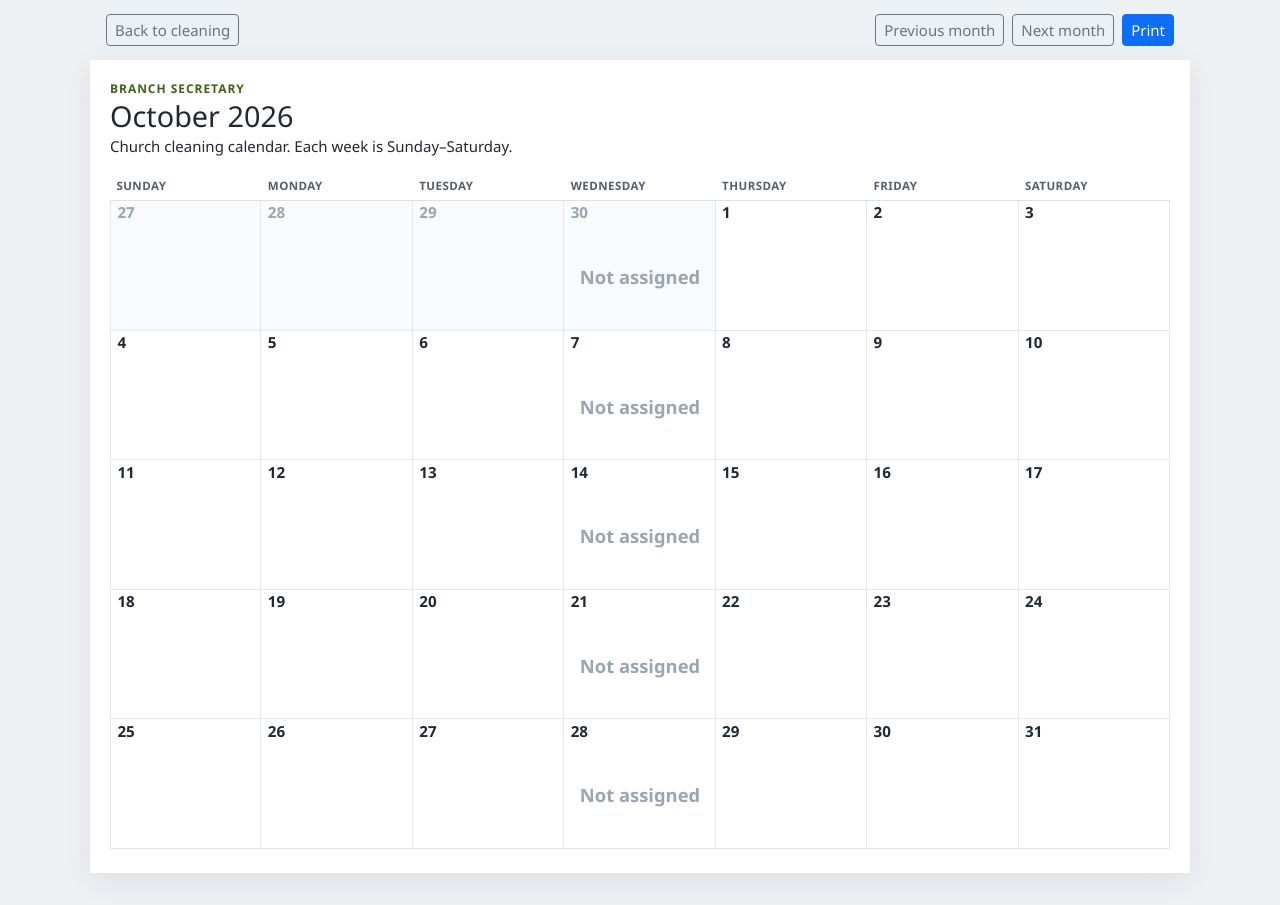
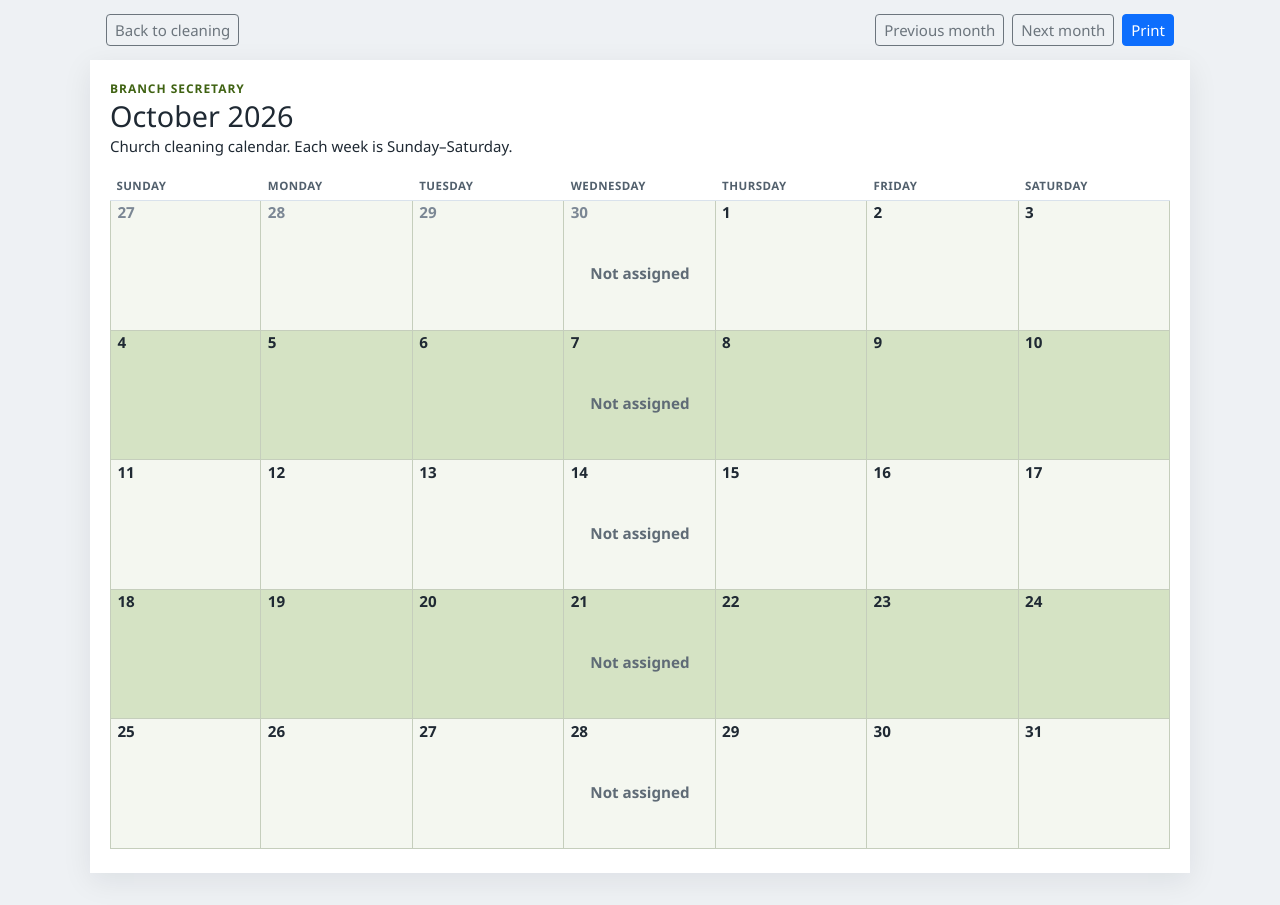
Before and after one commit to alexanderrichhunt-creator/branch-secretary-tool, a Flask app: page /cleaning/print in a window 1280 px wide. Run offline with Flask 3, Linux system fonts and the light colour scheme; the visitor is signed in with stand-in values (Sample User, id 1); data that the repository does not hold is empty.

Commit message:
Separate cleaning print names onto smaller lines, in columns of four (#4)
* Separate each cleaning print name onto its own line.

A week's assignees were one bold string, so it was hard to see where one name ended. Each person is now a centered line inside that week's squares, and a packed six-week month still fits on one letter page.

Co-authored-by: alexanderrichhunt-creator <alexanderrichhunt-creator@users.noreply.github.com>

* Use smaller cleaning-print names and another column after four.

Each person stays on their own line, in smaller type. A week with more than four names continues at the top of the next column, four names deep, so the list still sits inside that week's squares on one letter page.

Co-authored-by: alexanderrichhunt-creator <alexanderrichhunt-creator@users.noreply.github.com>

* Alternate cleaning-print weeks between two soft tints.

Each Sunday–Saturday row is one band, pale then sage, so the week edges are obvious. The greens differ in lightness and still separate on a black-and-white printer. Names and the one-page letter layout stay as they are.

Co-authored-by: alexanderrichhunt-creator <alexanderrichhunt-creator@users.noreply.github.com>

---------

Co-authored-by: Cursor Agent <cursoragent@cursor.com>
Co-authored-by: alexanderrichhunt-creator <alexanderrichhunt-creator@users.noreply.github.com>

```diff
--- a/app/cleaning.py
+++ b/app/cleaning.py
@@ -72,3 +72,13 @@ def cleaning_title(names: list[str]) -> str:
     if not names:
         return "Cleaning"
     return "Cleaning: " + ", ".join(names)
+
+
+# Print columns stay short enough to sit inside one week of day squares.
+NAMES_PER_PRINT_COLUMN = 4
+
+
+def cleaning_name_columns(names: list[str], per_column: int = NAMES_PER_PRINT_COLUMN) -> list[list[str]]:
+    """Fill down each column, then start another. At most ``per_column`` names each."""
+    size = per_column if per_column > 0 else NAMES_PER_PRINT_COLUMN
+    return [list(names[i : i + size]) for i in range(0, len(names), size)]
--- a/app/routes.py
+++ b/app/routes.py
@@ -1801,8 +1801,8 @@ def _print_grid_bounds(month_start: date) -> tuple[date, date]:
     return grid_start, grid_end
 
 
-def _print_weeks(month_start: date, grid_start: date, grid_end: date, by_day: dict[date, list[str]], cleaners: dict[date, str] | None = None) -> list[dict]:
-    from .cleaning import format_week_range
+def _print_weeks(month_start: date, grid_start: date, grid_end: date, by_day: dict[date, list[str]], cleaners: dict[date, list[str]] | None = None) -> list[dict]:
+    from .cleaning import cleaning_name_columns, format_week_range
 
     weeks = []
     cursor = grid_start
@@ -1822,11 +1822,20 @@ def _print_weeks(month_start: date, grid_start: date, grid_end: date, by_day: di
                     "labels": shown,
                 }
             )
+        if cleaners is None:
+            week_cleaners: list[str] | str = ""
+            columns: list[list[str]] = []
+        else:
+            week_cleaners = list(cleaners.get(cursor) or [])
+            columns = cleaning_name_columns(week_cleaners)
         weeks.append(
             {
                 "start": cursor,
                 "range_label": format_week_range(cursor),
-                "cleaners": (cleaners or {}).get(cursor, ""),
+                # Names stay a list so the cleaning print can put each person on their
+                # own line, in columns of four. The main calendar print ignores this.
+                "cleaners": week_cleaners,
+                "cleaner_columns": columns,
                 "days": days,
             }
         )
@@ -1887,7 +1896,7 @@ def _print_calendar_weeks(month_start: date, hidden: set[str]) -> list[dict]:
 def _print_cleaning_weeks(month_start: date) -> list[dict]:
     grid_start, grid_end = _print_grid_bounds(month_start)
     cleaners = {
-        row.week_start: ", ".join(row.cleaner_names())
+        row.week_start: row.cleaner_names()
         for row in CleaningAssignment.query.filter(
             CleaningAssignment.week_start >= grid_start,
             CleaningAssignment.week_start <= grid_end,
--- a/app/static/app.css
+++ b/app/static/app.css
@@ -906,8 +906,10 @@ body {
 }
 
 /* Cleaning print uses the same hairline calendar grid as the month calendar.
-   Names sit in the middle of that week's squares, with a light tint and no
-   extra box or outer border. */
+   Names sit in the middle of that week's squares. Weeks alternate between two
+   soft greens of different lightness so each Sunday–Saturday band is obvious
+   on a color printer and still separates in black and white. No extra border
+   or filled name plate. */
 .print-cleaning-cal {
   border-collapse: collapse;
   border-spacing: 0;
@@ -935,28 +937,33 @@ body {
 .print-week-day {
   min-height: 1.35in;
   padding: 0.28rem 0.4rem 0.3rem;
-  border-right: 1px solid #e4e7eb;
-  border-bottom: 1px solid #e4e7eb;
-  background: #fff;
-}
-
-.print-week-day:first-child {
-  border-left: 1px solid #e4e7eb;
-}
-
-.print-week-day.is-assigned {
-  background: #f4f8ec;
+  border-right: 1px solid #c5cebc;
+  border-bottom: 1px solid #c5cebc;
+  background: #f4f7f0;
   -webkit-print-color-adjust: exact;
   print-color-adjust: exact;
 }
 
+.print-week.is-alt .print-week-day {
+  background: #d5e3c4;
+}
+
+.print-week-day:first-child {
+  border-left: 1px solid #c5cebc;
+}
+
+/* Names share the day row so a longer list can grow the week instead of
+   painting over the next one. Explicit columns keep the seven days in place. */
+.print-week-day:nth-child(1) { grid-column: 1; grid-row: 1; }
+.print-week-day:nth-child(2) { grid-column: 2; grid-row: 1; }
+.print-week-day:nth-child(3) { grid-column: 3; grid-row: 1; }
+.print-week-day:nth-child(4) { grid-column: 4; grid-row: 1; }
+.print-week-day:nth-child(5) { grid-column: 5; grid-row: 1; }
+.print-week-day:nth-child(6) { grid-column: 6; grid-row: 1; }
+.print-week-day:nth-child(7) { grid-column: 7; grid-row: 1; }
+
 .print-week-day.is-outside {
-  background: #f8fafc;
-  color: #9aa5b1;
-}
-
-.print-week-day.is-assigned.is-outside {
-  background: #f3f6f0;
+  color: #7b8794;
 }
 
 .print-cleaning-cal .print-day-num {
@@ -967,30 +974,56 @@ body {
 }
 
 .print-week-names {
-  position: absolute;
+  grid-column: 1 / -1;
+  grid-row: 1;
   z-index: 1;
-  left: 0.35rem;
-  right: 0.35rem;
-  top: 1.45rem;
-  bottom: 0.12rem;
-  display: flex;
+  align-self: stretch;
+  justify-self: stretch;
+  display: flex;
+  flex-direction: row;
   align-items: center;
   justify-content: center;
+  width: auto;
+  max-width: 100%;
+  margin: 0;
+  padding: 1.45rem 0.55rem 0.4rem;
   text-align: center;
-  padding: 0 0.4rem;
   pointer-events: none;
 }
 
+.print-cleaning-columns {
+  display: flex;
+  flex-direction: row;
+  align-items: flex-start;
+  justify-content: center;
+  column-gap: 1.35rem;
+  max-width: 100%;
+}
+
+.print-cleaning-column {
+  display: flex;
+  flex-direction: column;
+  align-items: center;
+  justify-content: flex-start;
+  gap: 0.12rem;
+  min-width: 0;
+  max-width: 100%;
+}
+
+.print-cleaning-name,
 .print-cleaning-names {
-  font-size: 1.15rem;
-  font-weight: 800;
-  line-height: 1.25;
+  display: block;
+  max-width: 100%;
+  font-size: 0.95rem;
+  font-weight: 700;
+  line-height: 1.15;
   color: #1a2e05;
+  overflow-wrap: anywhere;
 }
 
 .print-cleaning-names.is-empty {
   font-weight: 600;
-  color: #9aa5b1;
+  color: #5f6b76;
 }
 
 .print-days td {
@@ -1059,11 +1092,21 @@ body {
   }
 
   .print-cleaning-sheet .print-week-names {
-    top: 0.32in;
-  }
-
+    padding: 0.3in 0.12in 0.08in;
+  }
+
+  .print-cleaning-sheet .print-cleaning-columns {
+    column-gap: 0.38in;
+  }
+
+  .print-cleaning-sheet .print-cleaning-column {
+    gap: 0.028in;
+  }
+
+  .print-cleaning-sheet .print-cleaning-name,
   .print-cleaning-sheet .print-cleaning-names {
-    font-size: 14pt;
+    font-size: 11pt;
+    line-height: 1.12;
   }
 }
 
--- a/app/templates/cleaning_print.html
+++ b/app/templates/cleaning_print.html
@@ -44,17 +44,25 @@
         </thead>
         <tbody>
           {% for week in weeks %}
-            <tr class="print-week{% if not week.cleaners %} is-empty{% endif %}">
+            <tr class="print-week{% if loop.index is even %} is-alt{% endif %}{% if not week.cleaners %} is-empty{% endif %}">
               <td colspan="7">
                 <div class="print-week-grid">
                   {% for day in week.days %}
-                    <div class="print-week-day{% if not day.in_month %} is-outside{% endif %}{% if week.cleaners %} is-assigned{% endif %}">
+                    <div class="print-week-day{% if not day.in_month %} is-outside{% endif %}">
                       <div class="print-day-num">{{ day.date.day }}</div>
                     </div>
                   {% endfor %}
                   <div class="print-week-names">
                     {% if week.cleaners %}
-                      <span class="print-cleaning-names">{{ week.cleaners }}</span>
+                      <div class="print-cleaning-columns">
+                        {% for column in week.cleaner_columns %}
+                          <div class="print-cleaning-column">
+                            {% for name in column %}
+                              <span class="print-cleaning-name">{{ name }}</span>
+                            {% endfor %}
+                          </div>
+                        {% endfor %}
+                      </div>
                     {% else %}
                       <span class="print-cleaning-names is-empty">Not assigned</span>
                     {% endif %}
```
Also changed, not shown: tests/test_cleaning_assignments.py (+61 -4 lines).
